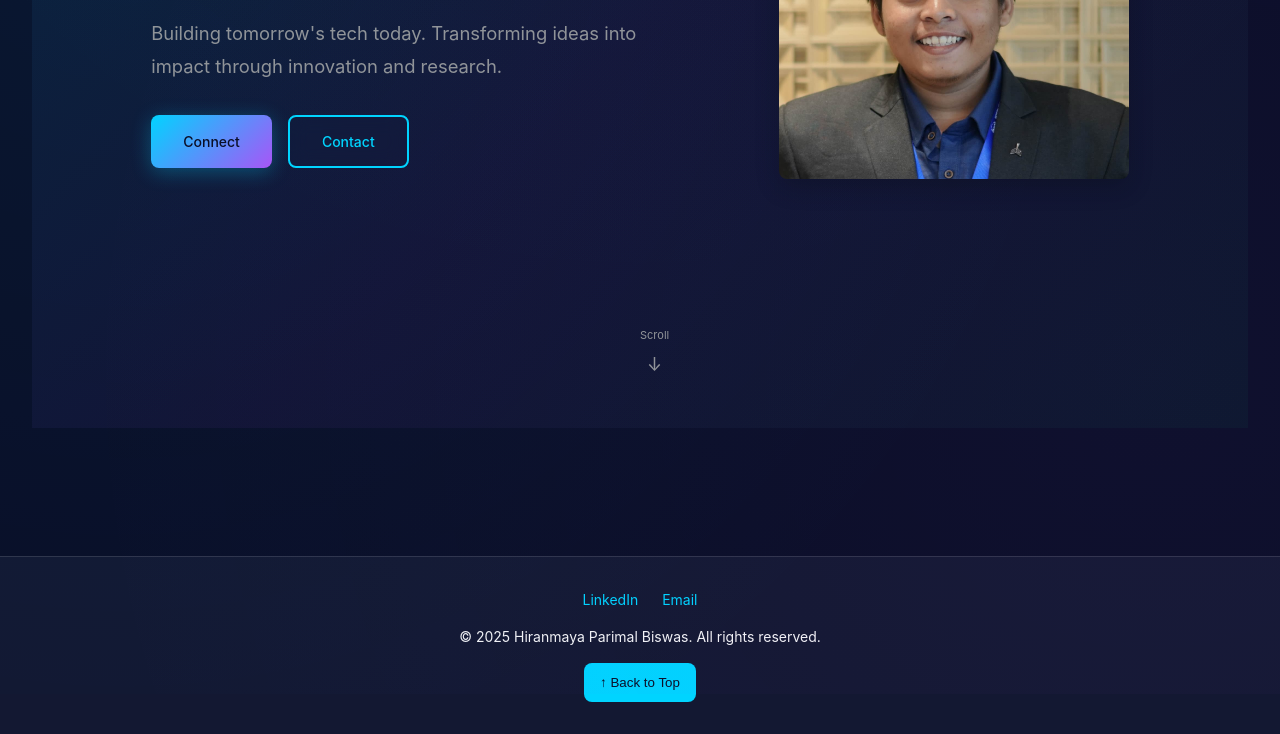
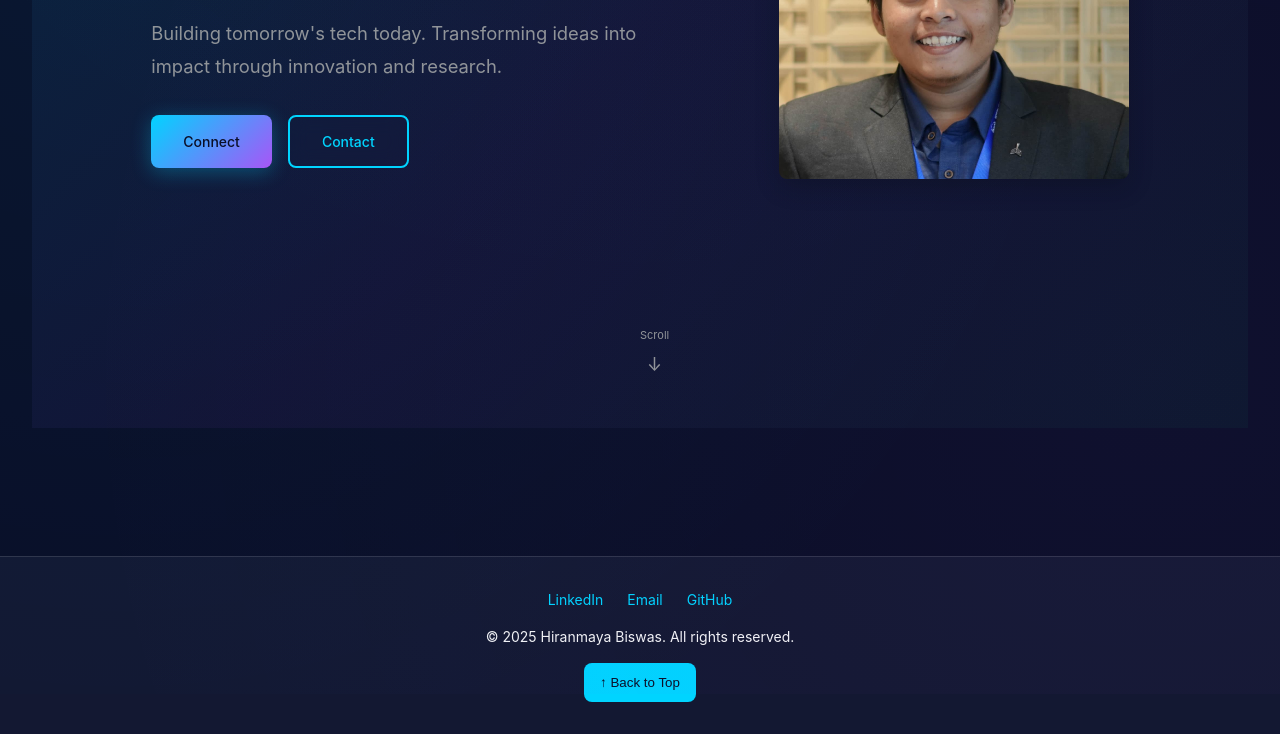
Before and after one commit to Harry-404/hiranmaya-portfolio, a plain HTML site: page index.html in a window 1280 px wide. Shown: the part 506-1240 px from the top of the page. Drawn offline with Linux system fonts and the light colour scheme; a web font is replaced by a local one.

Commit message:
Update footer content and copyright name

```diff
--- a/index.html
+++ b/index.html
@@ -2424,8 +2424,9 @@
             <div class="footer-links">
                 <a href="https://www.linkedin.com/in/hiranmaya-biswas-505a1823a/" target="_blank">LinkedIn</a>
                 <a href="mailto:hiranmaya.biswas.official@gmail.com">Email</a>
+                <a href="https://github.com/harry-404">GitHub</a>
             </div>
-            <p>&copy; 2025 Hiranmaya Parimal Biswas. All rights reserved.</p>
+            <p>&copy; 2025 Hiranmaya Biswas. All rights reserved.</p>
             <button class="scroll-top" onclick="window.scrollTo({top: 0, behavior: 'smooth'})">↑ Back to Top</button>
         </div>
     </footer>
```
